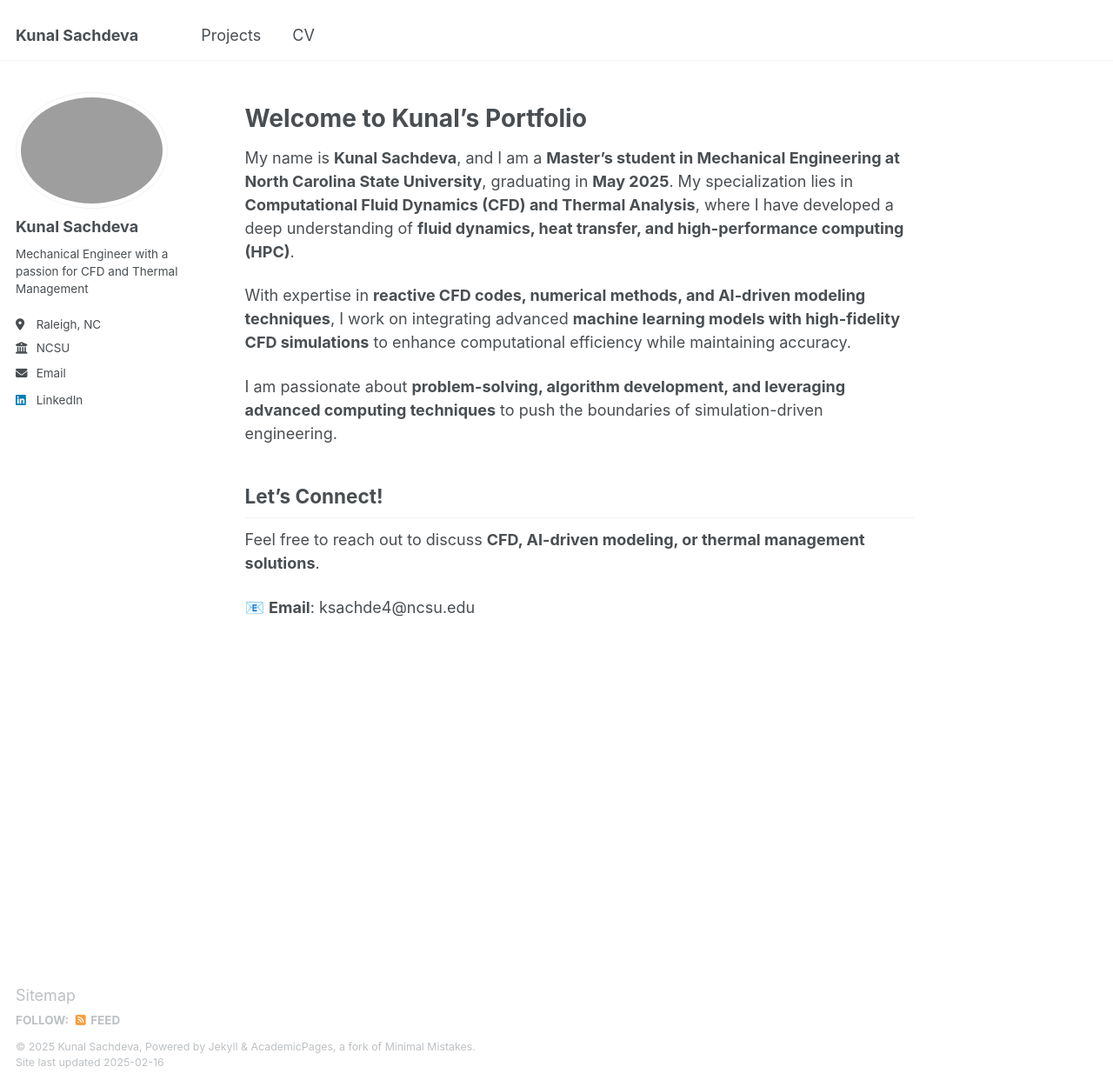
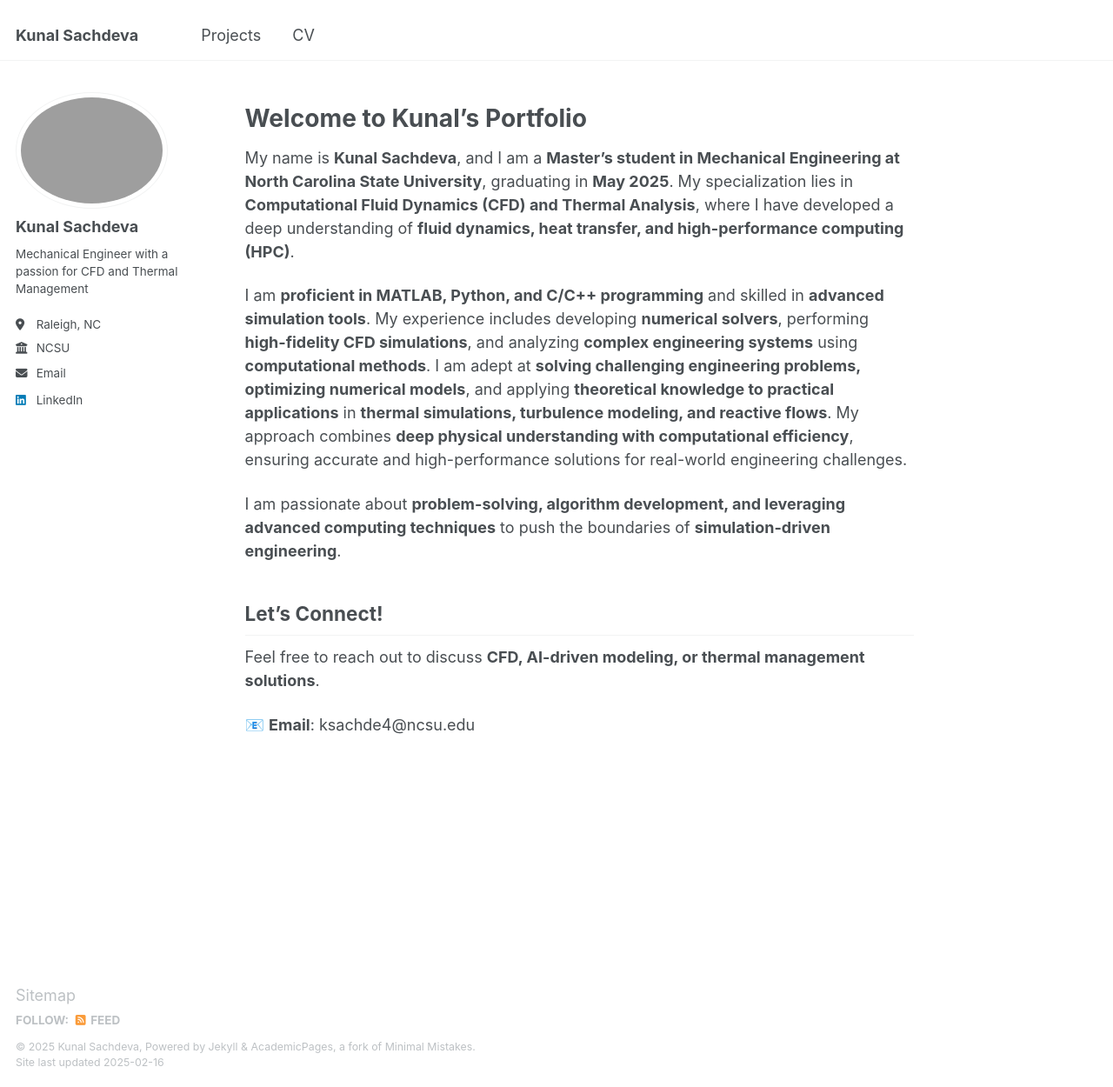
Before and after one commit to sachdevakunal/sachdevakunal.github.io, a Jekyll site: the page built from _pages/about.md, in a window 1280 px wide and 1250 px high. Shown: the whole window at 87% size. Built offline with Jekyll 4.4.1, drawn with Linux system fonts in a browser that asks for light colours.

Commit message:
Update about.md

```diff
--- a/_pages/about.md
+++ b/_pages/about.md
@@ -8,9 +8,9 @@ author_profile: true
 
 My name is **Kunal Sachdeva**, and I am a **Master’s student in Mechanical Engineering at North Carolina State University**, graduating in **May 2025**. My specialization lies in **Computational Fluid Dynamics (CFD) and Thermal Analysis**, where I have developed a deep understanding of **fluid dynamics, heat transfer, and high-performance computing (HPC)**.
 
-With expertise in **reactive CFD codes, numerical methods, and AI-driven modeling techniques**, I work on integrating advanced **machine learning models with high-fidelity CFD simulations** to enhance computational efficiency while maintaining accuracy.
+I am **proficient in MATLAB, Python, and C/C++ programming** and skilled in **advanced simulation tools**. My experience includes developing **numerical solvers**, performing **high-fidelity CFD simulations**, and analyzing **complex engineering systems** using **computational methods**. I am adept at **solving challenging engineering problems, optimizing numerical models**, and applying **theoretical knowledge to practical applications** in **thermal simulations, turbulence modeling, and reactive flows**. My approach combines **deep physical understanding with computational efficiency**, ensuring accurate and high-performance solutions for real-world engineering challenges.
 
-I am passionate about **problem-solving, algorithm development, and leveraging advanced computing techniques** to push the boundaries of simulation-driven engineering.
+I am passionate about **problem-solving, algorithm development, and leveraging advanced computing techniques** to push the boundaries of **simulation-driven engineering**.
 
 ## Let's Connect!
 Feel free to reach out to discuss **CFD, AI-driven modeling, or thermal management solutions**.
```
